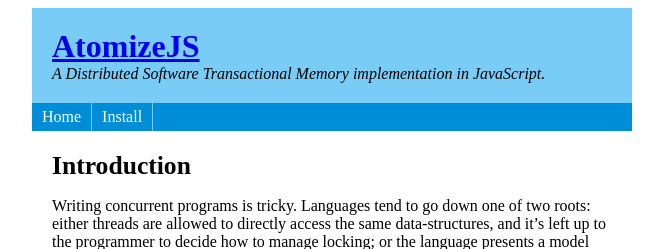
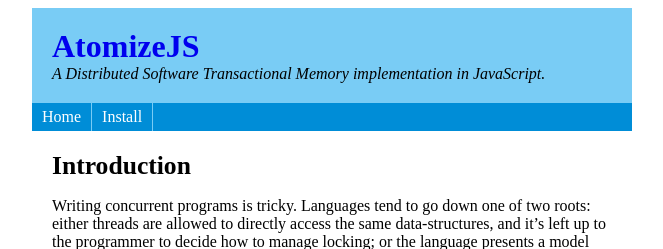
Before and after one commit to atomizejs/atomizejs.github.com, a Jekyll site: the page built from index.markdown, in a window 1280 px wide. Shown: the top 249 px of the page, without its empty margins (308-971 px from the left). Built offline with Jekyll 4.4.1, drawn with Linux system fonts in a browser that asks for light colours; Markdown is read by kramdown in place of the engine named in the settings.

```diff
--- a/stylesheets/site.css
+++ b/stylesheets/site.css
@@ -11,7 +11,7 @@
         padding: 20px;
 }
 
-#header a {}
+#header a { text-decoration: none; }
 
 #header h1 { margin: 0; }
 
```
